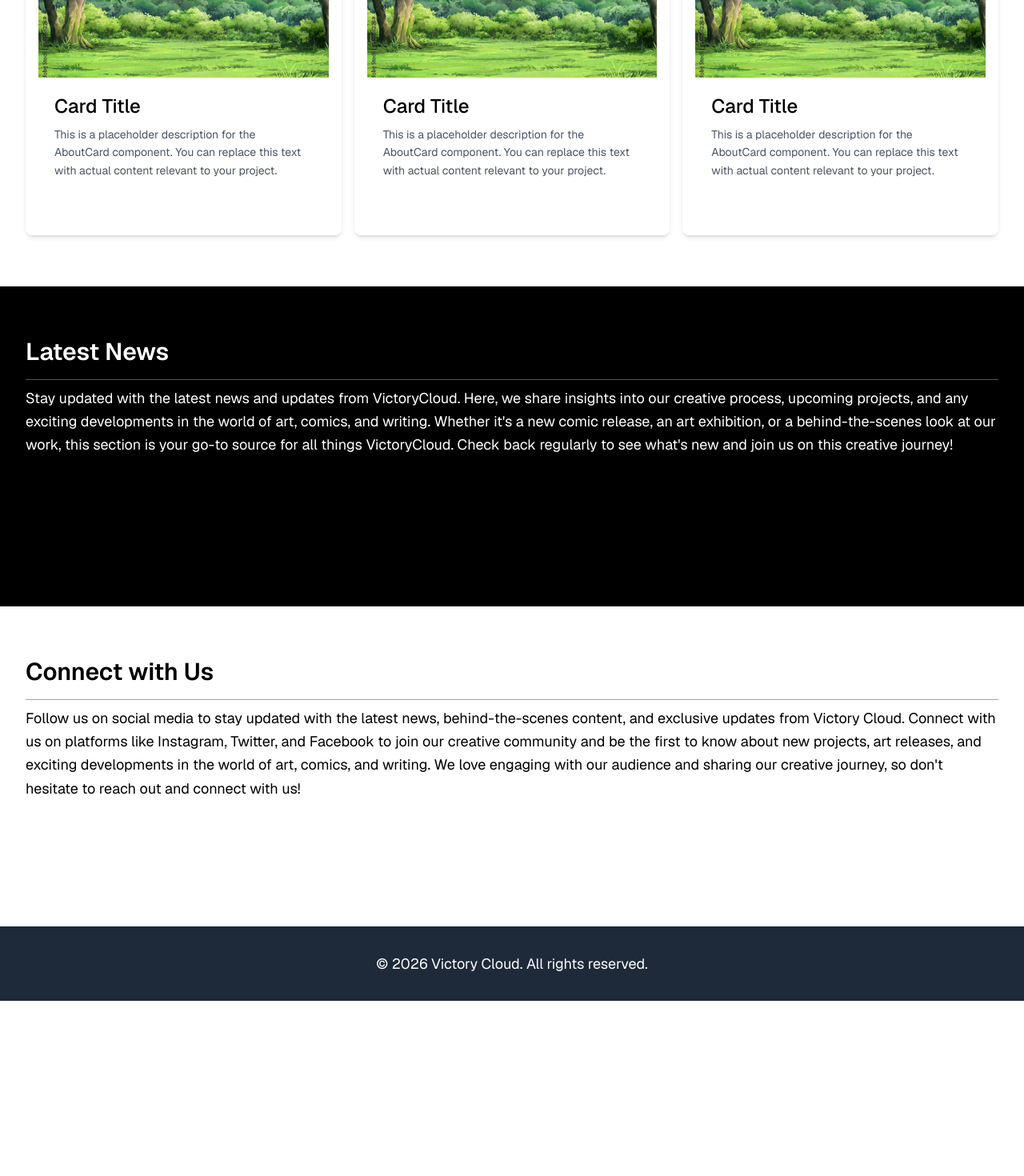
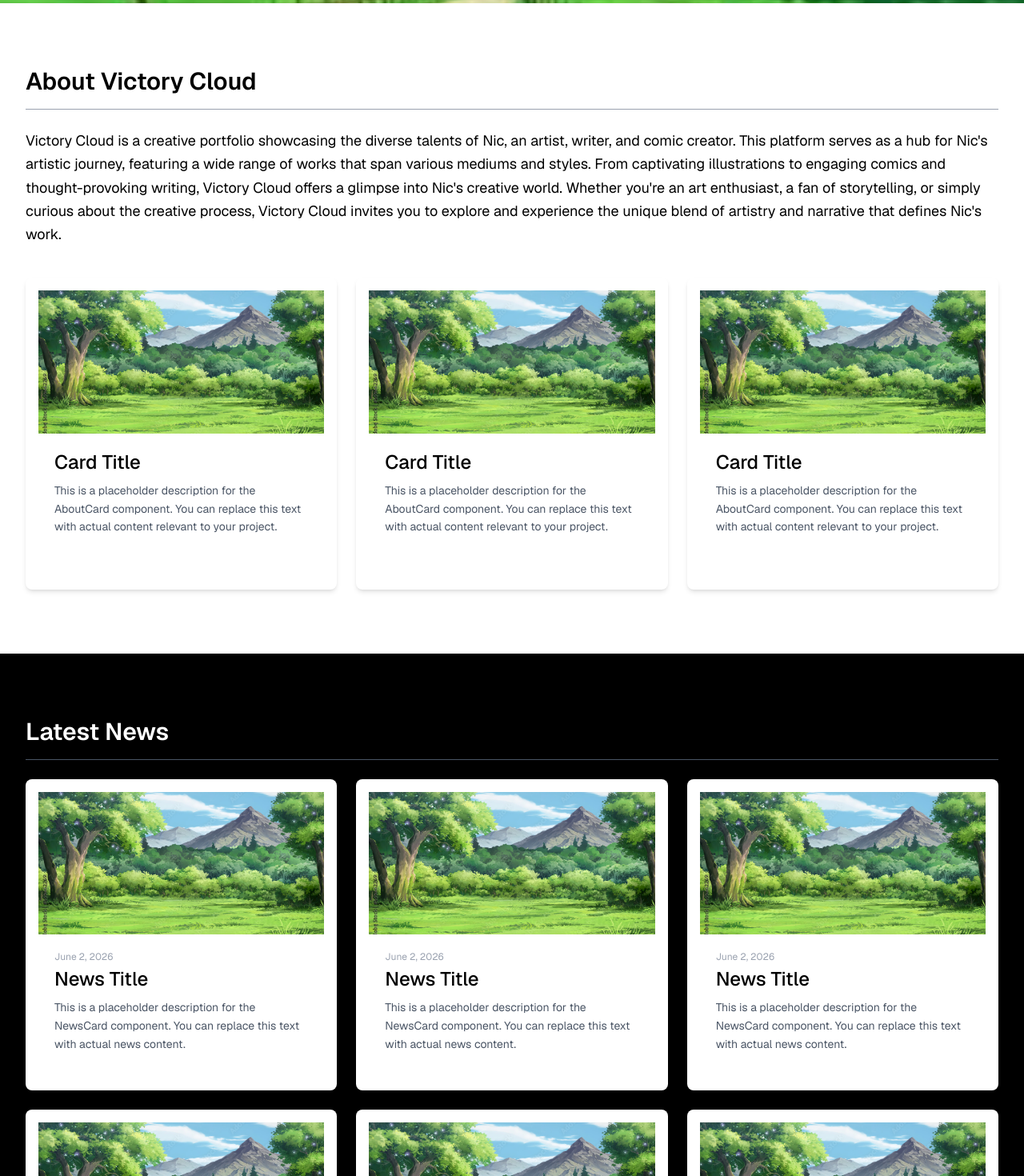
Before and after one commit to GraceKDev/VictoryCloud, a Next.js app: page / in a window 1280 px wide. Shown: the part 700-2170 px from the top of the page at 80% size. Before the commit the page ends 1951 px from the top, so only its background shows below. Built offline with nearby package versions, Linux system fonts and the light colour scheme; no server answers.

Commit message:
feat: enhance admin dashboard with latest news card configuration and improve layout for home components

```diff
--- a/src/app/admindashboard/page.tsx
+++ b/src/app/admindashboard/page.tsx
@@ -56,6 +56,7 @@ const defaultConfig: Config = {
             { title: "Card Title", description: "", imageUrl: "/images/HomeCarousel/placeholder1.jpg" },
         ],
         aboutCardsBackgroundColour: "#ffffff",
+        latestNewsCardsBackgroundColour: "#ffffff",
     },
     art: {
         headingTextColour: "#000000",
@@ -148,6 +149,7 @@ export default function AdminDashboard() {
             "--cms-news-bg": config.home.latestNewsBackgroundColour,
             "--cms-news-heading": config.home.latestNewsHeadingTextColour,
             "--cms-news-body": config.home.latestNewsParagraphTextColour,
+            "--cms-news-card-bg": config.home.latestNewsCardsBackgroundColour,
             "--cms-socials-bg": config.home.connectWithUsBackgroundColour,
             "--cms-socials-heading": config.home.connectWithUsTextColour,
             "--cms-socials-body": config.home.connectWithUsParagraphTextColour,
--- a/src/app/commissions/page.tsx
+++ b/src/app/commissions/page.tsx
@@ -3,9 +3,9 @@ import CommissionsSocials from "../components/commissions/CommissionsSocials";
 
 export default function Writing() {
     return (
-        <main className="flex-1 bg-white">
-            <div className="w-full max-w-5xl mx-auto p-8">
-                <div className="flex flex-col lg:flex-row gap-8">
+        <main className="flex-1 bg-white flex justify-center flex-col items-center">
+            <div className="w-full max-w-5xl flex flex-1 min-h-full mx-auto items-center">
+                <div className="flex flex-col justify-center lg:flex-row gap-8">
                     <div className="flex-1">
                         <CommissionsForm />
                     </div>
--- a/src/app/components/admin/editors/HomeEditor.tsx
+++ b/src/app/components/admin/editors/HomeEditor.tsx
@@ -99,6 +99,38 @@ export default function HomeEditor({ config, dispatch }: Props) {
                     value={config.latestNewsParagraphTextColour}
                     onChange={(v) => dispatch({ type: "UPDATE_HOME", field: "latestNewsParagraphTextColour", value: v })}
                 />
+                <hr className="border-gray-300" />
+                <div>
+                    <h2 className="text-sm font-semibold text-gray-500 uppercase tracking-wide">Cards</h2>
+                </div>
+                {config.latestNewsCards.map((card, i) => (
+                    <div key={i} className="border border-gray-200 rounded-lg p-4 flex flex-col gap-3 bg-gray-50">
+                        <p className="text-sm font-semibold text-gray-500 uppercase tracking-wide">Card {i + 1}</p>
+                        <FieldGroup
+                            label="Title"
+                            value={card.title}
+                            onChange={(v) => dispatch({ type: "UPDATE_HOME_LATEST_NEWS_CARD", index: i, field: "title", value: v })}
+                        />
+                        <FieldGroup
+                            label="Description"
+                            type="textarea"
+                            value={card.description}
+                            onChange={(v) => dispatch({ type: "UPDATE_HOME_LATEST_NEWS_CARD", index: i, field: "description", value: v })}
+                        />
+                        <FieldGroup
+                            label="Image URL"
+                            type="url"
+                            value={card.imageUrl}
+                            onChange={(v) => dispatch({ type: "UPDATE_HOME_LATEST_NEWS_CARD", index: i, field: "imageUrl", value: v })}
+                        />
+                    </div>
+                ))}
+                <FieldGroup
+                    label="News Card Background Colour"
+                    type="color"
+                    value={config.latestNewsCardsBackgroundColour}
+                    onChange={(v) => dispatch({ type: "UPDATE_HOME", field: "latestNewsCardsBackgroundColour", value: v })}
+                />
             </Accordion>
 
             <Accordion title="Socials Section">
--- a/src/app/components/admin/types.ts
+++ b/src/app/components/admin/types.ts
@@ -3,6 +3,7 @@ export type HomeConfig = {
     aboutParagraphTextColour: string;
     aboutBackgroundColour: string;
     aboutCardsBackgroundColour: string;
+    latestNewsCardsBackgroundColour: string;
     latestNewsBackgroundColour: string;
     latestNewsParagraphTextColour: string;
     latestNewsHeadingTextColour: string;
--- a/src/app/components/global/ConfigVarSetter.tsx
+++ b/src/app/components/global/ConfigVarSetter.tsx
@@ -33,6 +33,7 @@ export default function ConfigVarSetter() {
                     "--cms-news-bg": home?.latestNewsBackgroundColour,
                     "--cms-news-heading": home?.latestNewsHeadingTextColour,
                     "--cms-news-body": home?.latestNewsParagraphTextColour,
+                    "--cms-news-card-bg": home?.latestNewsCardsBackgroundColour,
                     "--cms-socials-bg": home?.connectWithUsBackgroundColour,
                     "--cms-socials-heading": home?.connectWithUsTextColour,
                     "--cms-socials-body": home?.connectWithUsParagraphTextColour,
--- a/src/app/components/home/About.tsx
+++ b/src/app/components/home/About.tsx
@@ -3,14 +3,14 @@ import News from "./News";
 
 export default function About() {
     return (
-        <section style={{ backgroundColor: 'var(--cms-about-bg)' }} className="min-h-[50vh] flex-1">
-            <div className="w-full max-w-7xl mx-auto py-16 px-8">
-                <h2 style={{ color: 'var(--cms-about-heading)' }}>About Victory Cloud</h2>
-                <hr className="my-2 border-gray-400 border-t" />
-                <p style={{ color: 'var(--cms-about-body)' }} className="mt-4">
+        <section style={{ backgroundColor: 'var(--cms-about-bg)' }} className="min-h-[80vh] flex flex-col justify-center">
+            <div className="w-full max-w-7xl mx-auto py-20 px-8">
+                <h2 style={{ color: 'var(--cms-about-heading)' }} className="mb-4">About Victory Cloud</h2>
+                <hr className="mb-6 border-gray-400 border-t" />
+                <p style={{ color: 'var(--cms-about-body)' }} className="mb-10 leading-relaxed">
                     Victory Cloud is a creative portfolio showcasing the diverse talents of Nic, an artist, writer, and comic creator. This platform serves as a hub for Nic's artistic journey, featuring a wide range of works that span various mediums and styles. From captivating illustrations to engaging comics and thought-provoking writing, Victory Cloud offers a glimpse into Nic's creative world. Whether you're an art enthusiast, a fan of storytelling, or simply curious about the creative process, Victory Cloud invites you to explore and experience the unique blend of artistry and narrative that defines Nic's work.
                 </p>
-                <div className="grid grid-cols-1 md:grid-cols-2 lg:grid-cols-3 gap-4 mt-6">
+                <div className="grid grid-cols-1 md:grid-cols-2 lg:grid-cols-3 gap-6">
                     <AboutCard />
                     <AboutCard />
                     <AboutCard />
--- a/src/app/components/home/AboutCard.tsx
+++ b/src/app/components/home/AboutCard.tsx
@@ -1,7 +1,7 @@
 import Image from "next/image";
 export default function AboutCard() {
     return (
-        <div className="w-full aspect-square p-4 bg-white rounded-lg shadow-md overflow-hidden flex flex-col">
+        <div className="w-full aspect-square p-4 bg-white rounded-lg shadow-md overflow-hidden flex flex-col transition-transform duration-300 ease-out hover:-translate-y-2 hover:shadow-xl">
             <div className="relative w-full h-1/2 shrink-0">
                 <Image src="/images/HomeCarousel/placeholder1.jpg" alt="Placeholder Image" fill className="object-cover" />
             </div>
--- a/src/app/components/home/Carousel.tsx
+++ b/src/app/components/home/Carousel.tsx
@@ -37,7 +37,7 @@ export default function Carousel({ images = [], interval = 4000 }: CarouselProps
 
   return (
     <div
-      className="relative w-full h-[30vh] overflow-hidden"
+      className="relative w-full h-[80vh] overflow-hidden"
       onMouseEnter={() => setIsPaused(true)}
       onMouseLeave={() => setIsPaused(false)}
       onTouchStart={handleTouchStart}
--- a/src/app/components/home/News.tsx
+++ b/src/app/components/home/News.tsx
@@ -1,12 +1,20 @@
+import NewsCard from "./NewsCard";
+
 export default function News() {
     return (
-        <section style={{ backgroundColor: 'var(--cms-news-bg)' }} className="w-full min-h-[50vh]">
-            <div className="max-w-7xl mx-auto py-16 px-8">
+        <section style={{ backgroundColor: 'var(--cms-news-bg)' }} className="w-full min-h-[80vh] flex flex-col justify-center">
+            <div className="max-w-7xl mx-auto py-20 px-8">
                 <h2 style={{ color: 'var(--cms-news-heading)' }} className="mb-4">Latest News</h2>
-                <hr className="my-2 border-gray-600 border-t" />
-                <p style={{ color: 'var(--cms-news-body)' }} className="mb-4">
-                    Stay updated with the latest news and updates from VictoryCloud. Here, we share insights into our creative process, upcoming projects, and any exciting developments in the world of art, comics, and writing. Whether it's a new comic release, an art exhibition, or a behind-the-scenes look at our work, this section is your go-to source for all things VictoryCloud. Check back regularly to see what's new and join us on this creative journey!
-                </p>
+                <hr className="mb-6 border-gray-600 border-t" />
+                <div className="grid grid-cols-1 md:grid-cols-2 lg:grid-cols-3 gap-6">
+                    <NewsCard />
+                    <NewsCard />
+                    <NewsCard />
+                    <NewsCard />
+                    <NewsCard />
+                    <NewsCard />
+
+                </div>
             </div>
         </section>
     )
--- /dev/null
+++ b/src/app/components/home/NewsCard.tsx
@@ -0,0 +1,19 @@
+import Image from "next/image";
+
+export default function NewsCard() {
+    return (
+        <div style={{ backgroundColor: 'var(--cms-news-card-bg, #ffffff)' }} className="w-full aspect-square p-4 rounded-lg shadow-md overflow-hidden flex flex-col transition-transform duration-300 ease-out hover:-translate-y-2 hover:shadow-xl">
+            <div className="relative w-full h-1/2 shrink-0">
+                <Image src="/images/HomeCarousel/placeholder1.jpg" alt="News Image" fill className="object-cover" />
+            </div>
+            <div className="flex-1 min-h-0 p-5 flex flex-col overflow-hidden">
+                <span className="text-xs text-gray-400 mb-1 shrink-0">June 2, 2026</span>
+                <h3 className="mb-2 shrink-0">News Title</h3>
+                <p className="text-gray-600 text-sm line-clamp-4">
+                    This is a placeholder description for the NewsCard component.
+                    You can replace this text with actual news content.
+                </p>
+            </div>
+        </div>
+    )
+}
--- a/src/app/components/home/Socials.tsx
+++ b/src/app/components/home/Socials.tsx
@@ -1,10 +1,10 @@
 export default function Socials() {
     return (
-        <section style={{ backgroundColor: 'var(--cms-socials-bg)' }} className="w-full min-h-[50vh]">
-            <div className="max-w-7xl mx-auto py-16 px-8">
+        <section style={{ backgroundColor: 'var(--cms-socials-bg)' }} className="w-full min-h-[80vh] flex flex-col justify-center">
+            <div className="max-w-7xl mx-auto py-20 px-8">
                 <h2 style={{ color: 'var(--cms-socials-heading)' }} className="mb-4">Connect with Us</h2>
-                <hr className="my-2 border-gray-400 border-t"/>
-                <p style={{ color: 'var(--cms-socials-body)' }} className="mb-4">
+                <hr className="mb-6 border-gray-400 border-t"/>
+                <p style={{ color: 'var(--cms-socials-body)' }} className="leading-relaxed">
                     Follow us on social media to stay updated with the latest news, behind-the-scenes content, and exclusive updates from Victory Cloud. Connect with us on platforms like Instagram, Twitter, and Facebook to join our creative community and be the first to know about new projects, art releases, and exciting developments in the world of art, comics, and writing. We love engaging with our audience and sharing our creative journey, so don't hesitate to reach out and connect with us!
                 </p>
             </div>
```
